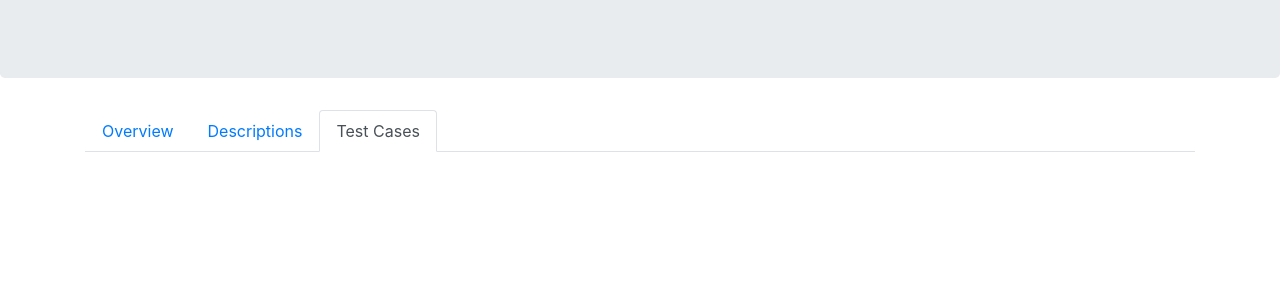
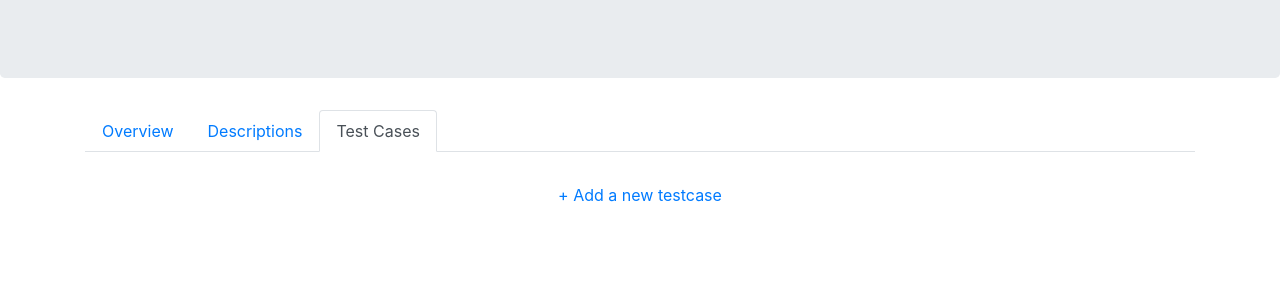
Before and after one commit to remi-dupre/judge-dread, a Django app: template judge/templates/problem-admin.html in a window 1280 px wide, after a click on "Test Cases". Shown: the part 189-489 px from the top of the page. Run offline with Django 3.2, Linux system fonts and the light colour scheme; the template is opened without the code that fills it: values that come from a table or form of the project are taken from there, others are empty; parts of the project's set-up code (start-up, migrations or seed data) failed here and were passed over; some libraries are stand-ins or nearby versions.

Commit message:
Testcase adding

```diff
--- a/judge/forms.py
+++ b/judge/forms.py
@@ -1,6 +1,6 @@
 from django import forms
 
-from .models import ProblemDescription, Attachment
+from .models import ProblemDescription, Attachment, TestCase
 from .models import PROGRAMMING_LANG_CHOICE, LANG_CHOICES
 
 
@@ -33,6 +33,12 @@ class DescriptionForm(forms.ModelForm):
         fields = ['name', 'content']
 
 
+class TestCaseForm(forms.ModelForm):
+    class Meta:
+        model = TestCase
+        fields = ['input', 'output']
+
+
 class AttachmentForm(forms.ModelForm):
     class Meta:
         model = Attachment
--- a/judge/templates/description-edit.html
+++ b/judge/templates/description-edit.html
@@ -69,7 +69,7 @@
                   </tr>
                 {% endfor %}
                 <tr>
-                  <td style="text-align:center" colspan="4">
+                  <td class="text-center" colspan="4">
                     <button type="button" class="btn btn-link" data-toggle="modal" data-target="#add-attachment-modal">
                       + Upload a new attachment
                     </button>
--- a/judge/templates/problem-admin.html
+++ b/judge/templates/problem-admin.html
@@ -1,6 +1,7 @@
 {% extends 'navbar.html' %}
 
-{% load lang %}
+{% load bootstrap4 %}
+{% load lang       %}
 
 {% block content %}
   <div class="jumbotron">
@@ -95,11 +96,48 @@
               <pre class="output">{{ testcase.output }}</pre>
             </div>
             <div class="col-sm-12">
-              <button class="btn btn-sm btn-danger float-right">Remove</button>
-              <button class="btn btn-sm btn-primary float-right mr-1">Modify</button>
+              <a class="btn btn-sm btn-danger float-right" href="{% url "testcase_delete" testcase_id=testcase.id %}">
+                Remove
+              </a>
+              <button class="btn btn-sm btn-primary float-right mr-1" disabled>
+                Modify
+              </button>
             </div>
           </div>
         {% endfor %}
+
+        <div class="text-center">
+          <button class="btn btn-link text-center" data-toggle="modal" data-target="#add-testcase-modal">
+            + Add a new testcase
+          </button>
+          <!-- Add testcase modal -->
+          <div class="modal fade" id="add-testcase-modal" tabindex="-1" role="dialog" aria-labelledby="add-testcase-label" aria-hidden="true">
+            <div class="modal-dialog" role="document">
+              <div class="modal-content">
+                <div class="modal-header">
+                  <h5 class="modal-title" id="add-testcase-label">Upload a new attachment</h5>
+                  <button type="button" class="close" data-dismiss="modal" aria-label="Close">
+                    <span aria-hidden="true">&times;</span>
+                  </button>
+                </div>
+                <form action="#testcases-tab" method="post">
+                  {% csrf_token %}
+                  <div class="modal-body">
+                    <div class="form">
+                      {% bootstrap_form add_testcase_form layout='horizontal' %}
+                    </div>
+                  </div>
+                  <div class="modal-footer">
+                    {% buttons %}
+                      <button type="button" class="btn btn-secondary" data-dismiss="modal">Close</button>
+                      <button type="submit" name="add-testcase" class="btn btn-primary">Add testcase</button>
+                    {% endbuttons %}
+                  </div>
+                </form>
+              </div>
+            </div>
+          </div>
+        </div>
       </div>
     </div>
 
--- a/templates/navbar.html
+++ b/templates/navbar.html
@@ -58,5 +58,13 @@
     <script src="https://code.jquery.com/jquery-3.2.1.slim.min.js" integrity="sha384-KJ3o2DKtIkvYIK3UENzmM7KCkRr/rE9/Qpg6aAZGJwFDMVNA/GpGFF93hXpG5KkN" crossorigin="anonymous"></script>
     <script src="https://cdnjs.cloudflare.com/ajax/libs/popper.js/1.12.9/umd/popper.min.js" integrity="sha384-ApNbgh9B+Y1QKtv3Rn7W3mgPxhU9K/ScQsAP7hUibX39j7fakFPskvXusvfa0b4Q" crossorigin="anonymous"></script>
     <script src="https://maxcdn.bootstrapcdn.com/bootstrap/4.0.0/js/bootstrap.min.js" integrity="sha384-JZR6Spejh4U02d8jOt6vLEHfe/JQGiRRSQQxSfFWpi1MquVdAyjUar5+76PVCmYl" crossorigin="anonymous"></script>
+
+    <script>
+      $(document).ready(function(){
+        if(window.location.hash != "") {
+          $(window.location.hash).click()
+        }
+      });
+    </script>
   </body>
 </html>
--- a/urls.py
+++ b/urls.py
@@ -32,6 +32,13 @@ urlpatterns = [
         problem_admin,
         name = 'problem_admin'
     ),
+    # Editition of testcases
+    path(
+        'testcase/<int:testcase_id>/delete',
+        testcase_delete,
+        name = 'testcase_delete'
+    ),
+    # Edition of descriptions
     path(
         'problem/<int:problem_id>/<slug:lang>/delete',
         description_delete,
```
Also changed, not shown: judge/views.py (+34 -1 lines).
